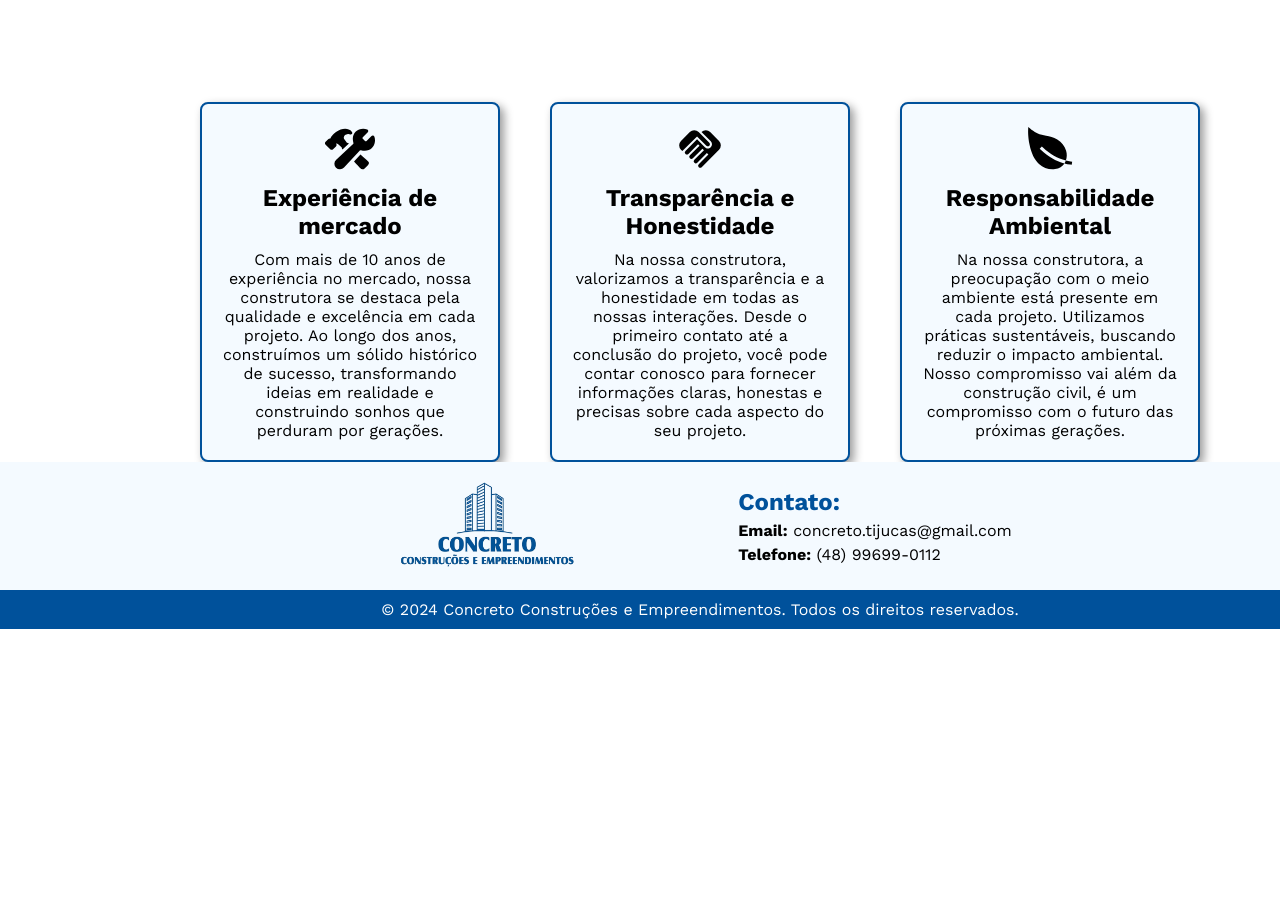
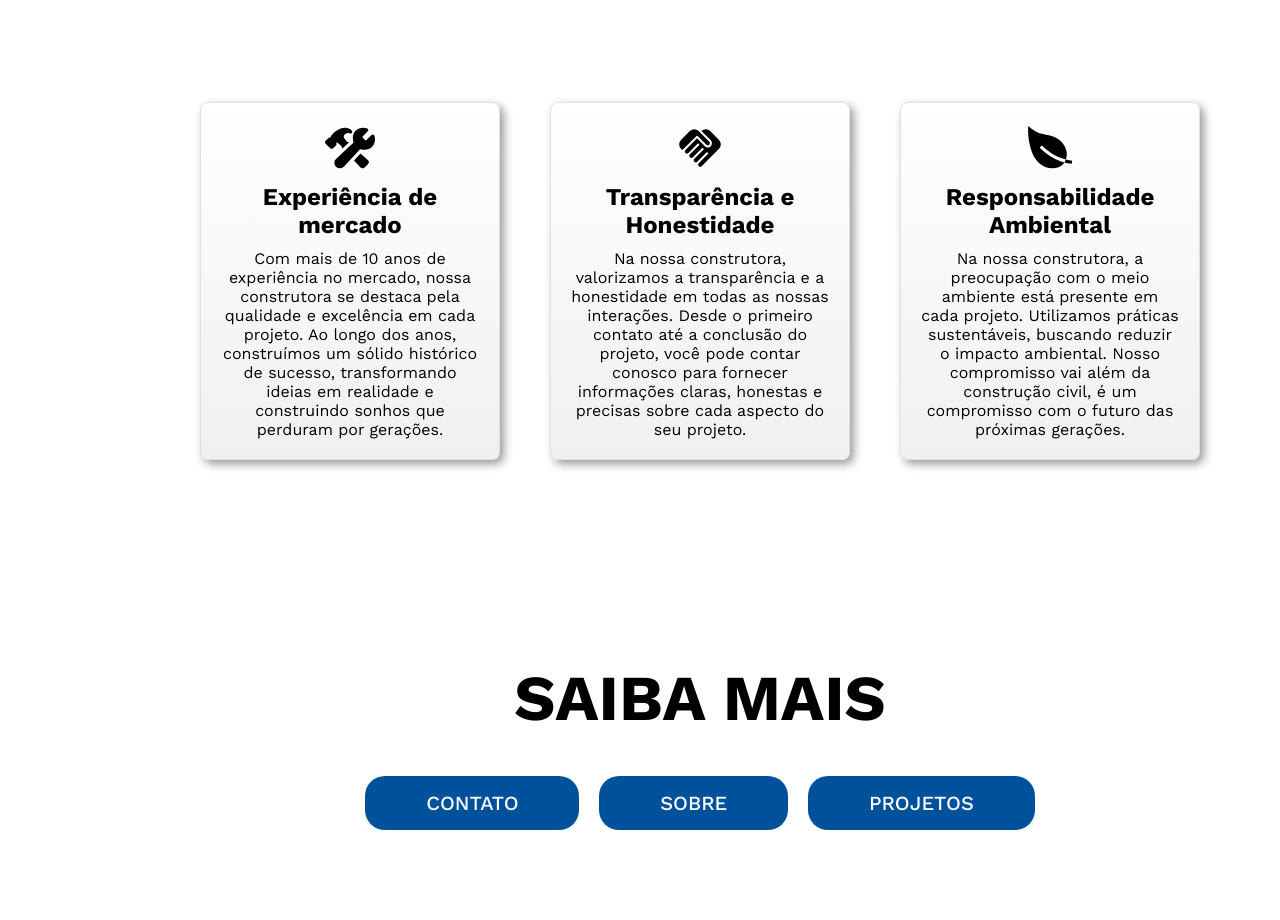
Before and after one commit to GregorySDaniel/concreto, a React (Vite) app: page / in a window 1280 px wide. Shown: the part 772-1692 px from the top of the page. Before the commit the page ends 1401 px from the top, so only its background shows below. Built offline with nearby package versions, Linux system fonts and the light colour scheme.

Commit message:
add button component and update home page

```diff
--- /dev/null
+++ b/src/components/Button/index.jsx
@@ -0,0 +1,9 @@
+import { Container } from './styles'
+
+export function Button ({title}) {
+  return(
+    <Container type="button">
+      {title}
+    </Container>
+  )
+}
--- /dev/null
+++ b/src/components/Button/styles.js
@@ -0,0 +1,20 @@
+import styled from "styled-components";
+
+export const Container = styled.button`
+ background-color: ${({theme})=> theme.COLORS.BLUE};
+ color: ${({theme})=> theme.COLORS.WHITE};
+
+ border: 0;
+ border-radius: 20px;
+
+ padding: 5% 20%;
+
+ font-weight: 500;
+ font-size: 20px;
+
+ transition: transform 0.2s;
+
+&:hover{
+  transform: scale(1.1);
+}
+`
--- a/src/components/Tag/styles.js
+++ b/src/components/Tag/styles.js
@@ -1,9 +1,10 @@
 import styled from "styled-components";
 
 export const Container = styled.div`
-  border: 2px solid ${({theme})=>theme.COLORS.BLUE};
+  border: 1px solid #e0e0e0;
   border-radius: 8px;
-  background-color: ${({theme})=>theme.COLORS.BLUE_100};
+
+  background-image: linear-gradient(to bottom, #ffffff, #f0f0f0);
 
   width: 300px;
   padding: 20px;
--- a/src/main.jsx
+++ b/src/main.jsx
@@ -4,7 +4,6 @@ import {Home} from './pages/Home'
 import { ThemeProvider } from 'styled-components'
 import GlobalStyles from './styles/global'
 import theme from './styles/theme'
-
 
 ReactDOM.createRoot(document.getElementById('root')).render(
   <React.StrictMode>
--- a/src/pages/Home/index.jsx
+++ b/src/pages/Home/index.jsx
@@ -1,10 +1,12 @@
-import { Container, Main, Intro, Tags } from "./styles"
+import { Container, Main, Intro, Tags, Contact } from "./styles"
 import { Header } from '../../components/Header'
 import { Footer } from '../../components/Footer'
+import { Button } from '../../components/Button'
 import { Tag } from '../../components/Tag'
 import backgoundImg from '../../assets/background.jpg'
 import { IoConstruct, IoLeafSharp } from "react-icons/io5";
 import { MdHandshake } from "react-icons/md";
+import { Swiper, SwiperSlide } from 'swiper/react';
 
 
 export function Home(){
@@ -32,6 +34,15 @@ export function Home(){
                 icon={<IoLeafSharp/>}/>
             </Tags>
 
+            <Contact>
+              <h1>SAIBA MAIS</h1>
+              <section>
+              <Button title="CONTATO"/>
+              <Button title="SOBRE"/>
+              <Button title="PROJETOS"/>
+              </section>
+            </Contact>
+
         </Main>
       <Footer/>
     </Container>
--- a/src/pages/Home/styles.js
+++ b/src/pages/Home/styles.js
@@ -2,7 +2,7 @@ import styled from "styled-components";
 
 export const Container = styled.div`
   width: 100%;
-  height: 100vw;
+  height: 100vh;
   display: grid;
 
   grid-template-rows: 80px auto 50px;
@@ -10,6 +10,7 @@ export const Container = styled.div`
   "header"
   "content"
   "footer";
+
 `;
 
 export const Main = styled.div`
@@ -49,3 +50,24 @@ export const Tags = styled.div`
   justify-content: space-around;
 
 `;
+
+export const Contact = styled.div`
+  padding: 100px 20px;
+  margin-top: 100px;
+  gap: 40px;
+
+  display: flex;
+  flex-direction: column;
+  align-items: center;
+
+  font-size: 32px;
+
+  color: ${({theme})=> theme.COLORS.TEXT};
+
+
+  section{
+    display: flex;
+    justify-content: center;
+    gap: 20px;
+  }
+`;
```
Also changed, not shown: src/assets/background1.jpg (added), src/assets/background2.jpg (added).
